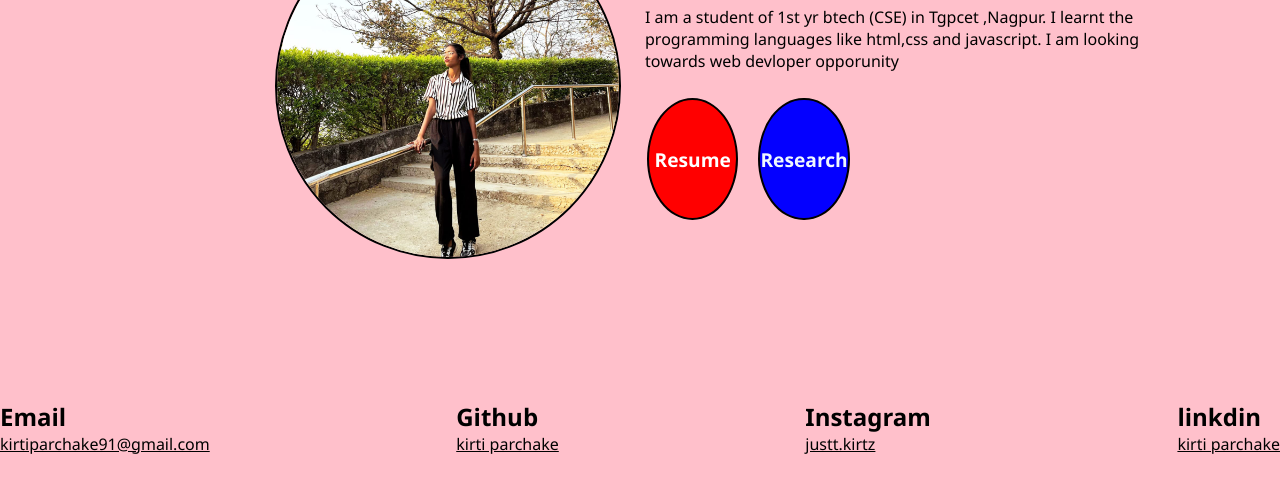
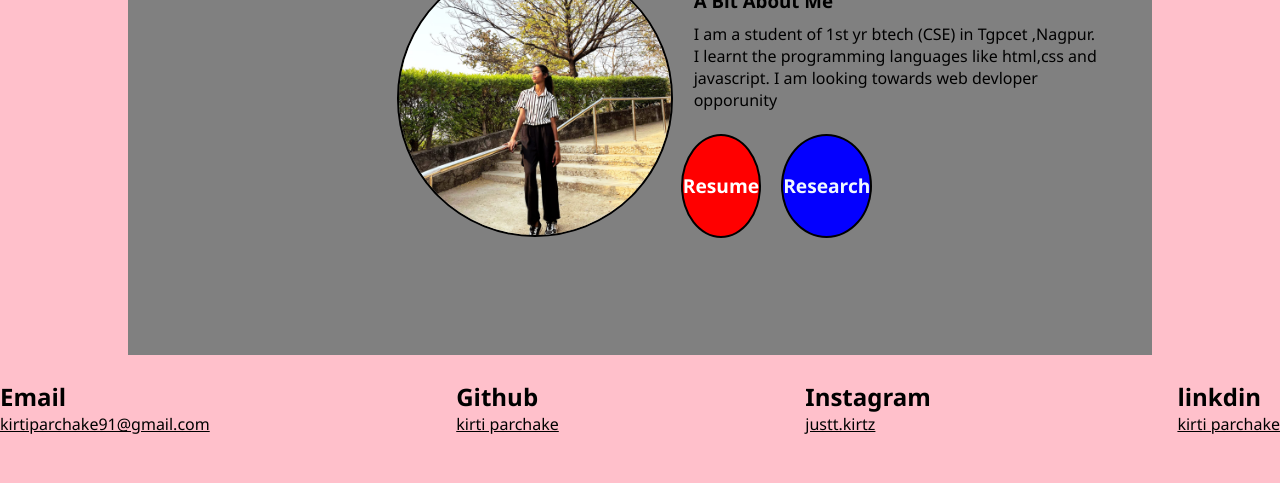
Before and after one commit to kirtiparchake/portfilo, a plain HTML site: page index.html in a window 1280 px wide. Shown: the part 317-800 px from the top of the page. Drawn offline with Linux system fonts and the light colour scheme.

Commit message:
changes the background color

```diff
--- a/style.css
+++ b/style.css
@@ -36,9 +36,14 @@ ul {
 
 }
 .center{
-    height: 80%;
-    width: 100%;
+    background-color: gray;
+    height: 68%;
+    width: 80%;
+    margin-left: 10%;
+    margin-top: 5%;
     display: flex;
+    justify-content: center;
+    align-items: center;
 
    /* justify-content: center; */
    gap: 5px;
@@ -115,8 +120,8 @@ h1{
     height: 10%;
     width: 100%;
     display: flex;
-    justify-content: center;
-    align-items: center;
+    justify-content: end;
+    align-items :end;
     justify-content: space-between;
     /* background-color: rgb(61, 128, 128); */
 
```
